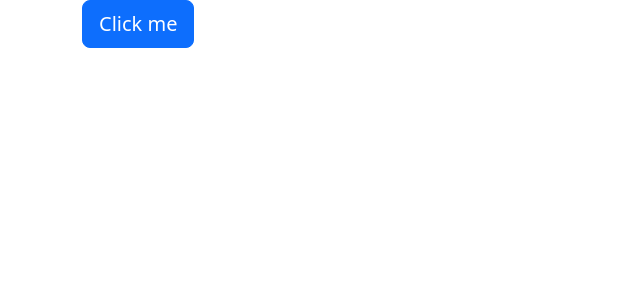
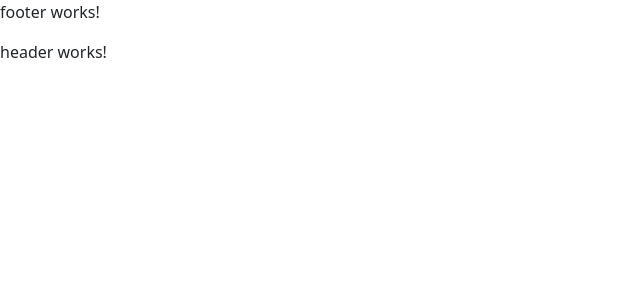
Before and after one commit to AKBN6225/angular21, an Angular app in the folder bankingApplication/: page / in a window 1280 px wide. Shown: the top 300 px of the page, without its empty margins (0-640 px from the left). Built offline with nearby package versions, Linux system fonts and the light colour scheme.

Commit message:
header and footer configurations

```diff
--- a/bankingApplication/src/app/app.html
+++ b/bankingApplication/src/app/app.html
@@ -1,7 +1,3 @@
-
-<div class="container">
-  <button class="btn btn-primary btn-lg">Click me</button>
-</div>
-
-
-<router-outlet />
+<app-footer></app-footer>
+<router-outlet></router-outlet>
+<app-header></app-header>
--- a/bankingApplication/src/app/app.ts
+++ b/bankingApplication/src/app/app.ts
@@ -1,9 +1,11 @@
 import { Component, signal } from '@angular/core';
 import { RouterOutlet } from '@angular/router';
+import { Header } from './topics/components/header/header'
+import { Footer } from './topics/components/footer/footer'
 
 @Component({
   selector: 'app-root',
-  imports: [RouterOutlet],
+  imports: [RouterOutlet, Header, Footer],
   templateUrl: './app.html',
   styleUrl: './app.scss'
 })
--- /dev/null
+++ b/bankingApplication/src/app/topics/components/footer/footer.html
@@ -0,0 +1 @@
+<p>footer works!</p>
--- /dev/null
+++ b/bankingApplication/src/app/topics/components/header/header.html
@@ -0,0 +1 @@
+<p>header works!</p>
```
Also changed, not shown: bankingApplication/src/app/topics/components/footer/footer.ts (added, +9 -0 lines), bankingApplication/src/app/topics/components/header/header.ts (added, +9 -0 lines), bankingApplication/src/app/topics/components/footer/footer.scss (added), bankingApplication/src/app/topics/components/header/header.scss (added), 2 other files (tests, documents, lock files or other folders).
